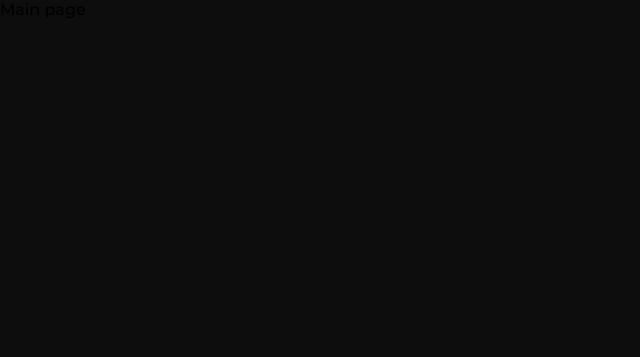
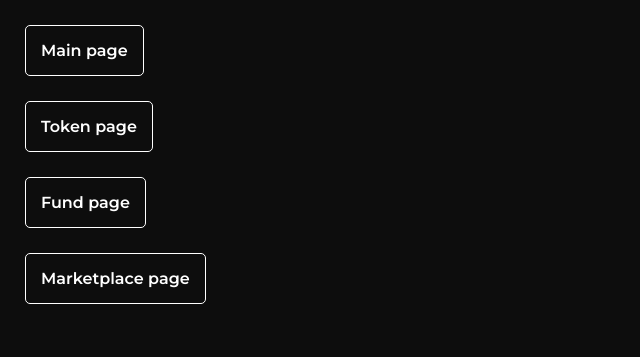
Before and after one commit to nadiia-palaida/finity-touch, a website: page src/index.html in a window 1280 px wide. Shown: the whole page, without its empty margins (0-640 px from the left). Drawn offline with nearby package versions, Linux system fonts and the light colour scheme; files that its build step writes are made by us from their sources.

Commit message:
update index

```diff
--- a/src/index.html
+++ b/src/index.html
@@ -6,6 +6,19 @@
     <link rel="stylesheet" href="main.min.css">
 </head>
 <body>
-<a href="./main.html">Main page</a>
+<ul class="navigation__list">
+    <li class="navigation__item">
+        <a href="./main.html" class="navigation__link">Main page</a>
+    </li>
+    <li class="navigation__item">
+        <a href="./token.html" class="navigation__link">Token page</a>
+    </li>
+    <li class="navigation__item">
+        <a href="./fund.html" class="navigation__link">Fund page</a>
+    </li>
+    <li class="navigation__item">
+        <a href="./marketplace.html" class="navigation__link">Marketplace page</a>
+    </li>
+</ul>
 </body>
 </html>
--- /dev/null
+++ b/src/styles/pages/index.scss
@@ -0,0 +1,26 @@
+.navigation {
+  &__list {
+    display: flex;
+    flex-direction: column;
+    padding: 25px;
+  }
+
+  &__item {
+    display: inline-block;
+    margin-bottom: 25px;
+  }
+
+  &__link {
+    display: inline-block;
+    font-family: "Montserrat SemiBold", sans-serif;
+    color: $main-white;
+    padding: 15px;
+    border: 1px solid $main-white;
+    border-radius: 5px;
+
+    &:hover {
+      border-color: #FB84FF;
+      box-shadow: 2px 2px 9px #91009D;
+    }
+  }
+}
```
